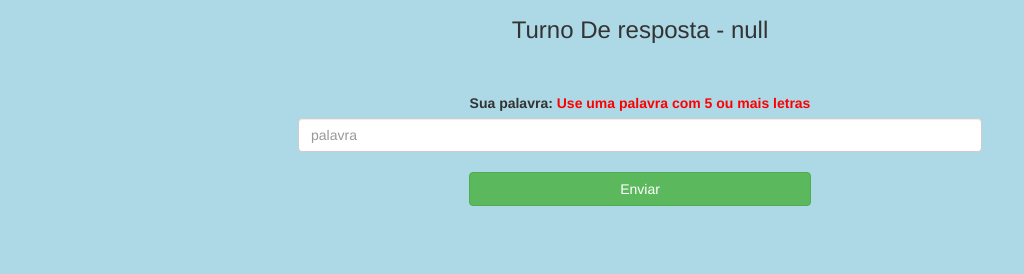
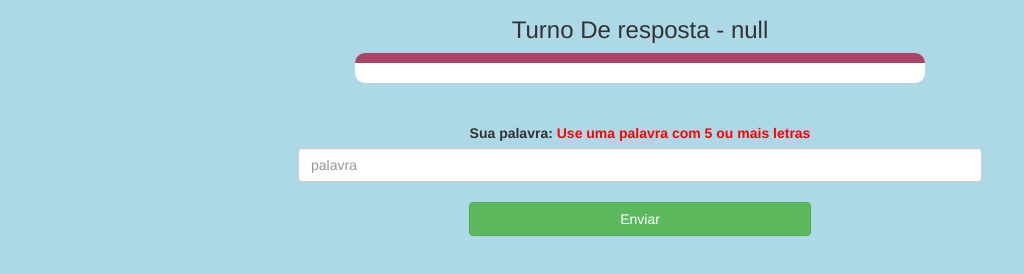
Before and after one commit to alineathomaz/newwwwwwwwwwwwwwwwwwwwwww, a plain HTML site: page game_page.html in a window 1280 px wide. Shown: the part 182-456 px from the top of the page, without its empty margins (0-1024 px from the left). Drawn offline with nearby package versions, Linux system fonts and the light colour scheme.

Commit message:
Update game_page.html

```diff
--- a/game_page.html
+++ b/game_page.html
@@ -29,6 +29,7 @@
 				<h2 style="color: white;">Adivinhe a Palavra!</h2>
 				<h3 id="player_question"></h3>
 				<h3 id="player_answer"></h3>
+				<div id="output" class="col-lg-6"> </div>
 				<br>
 				<br>
 				<!--para exibir uma observação sobre o jogo-->
```
